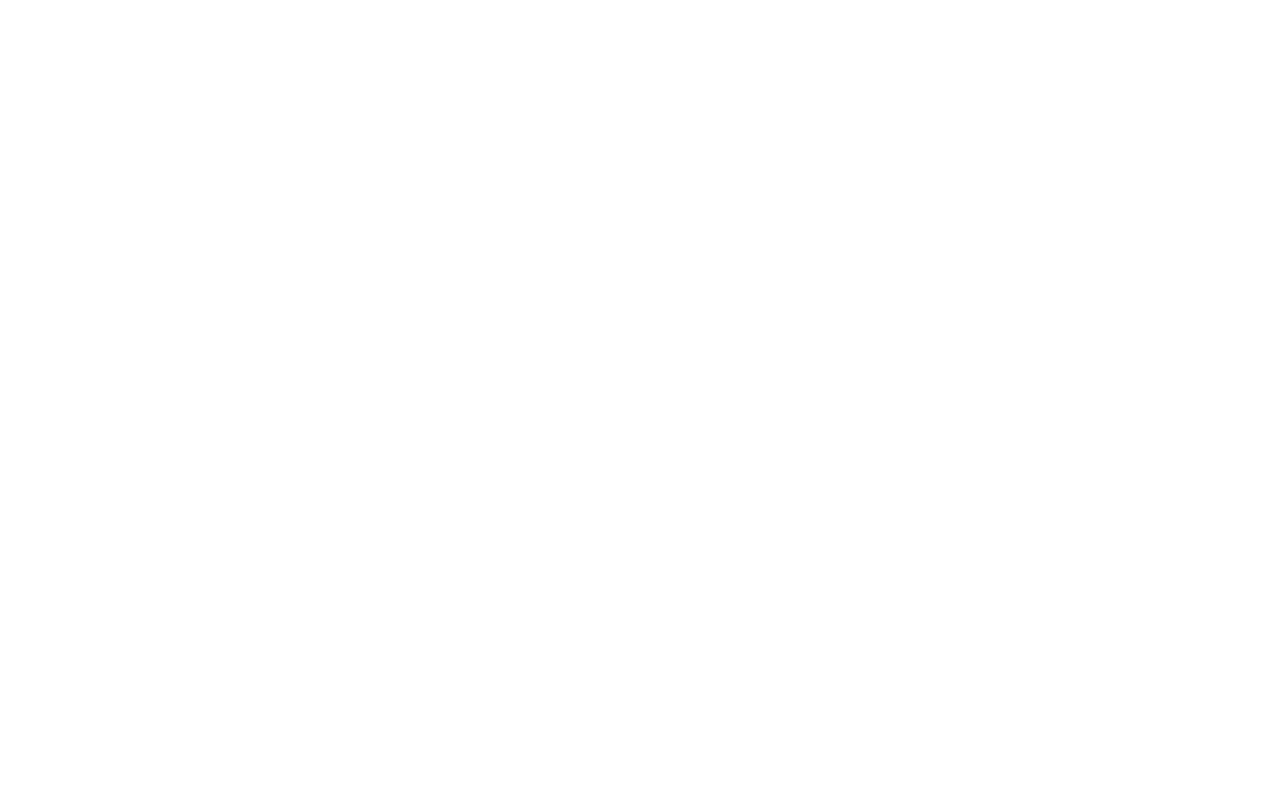
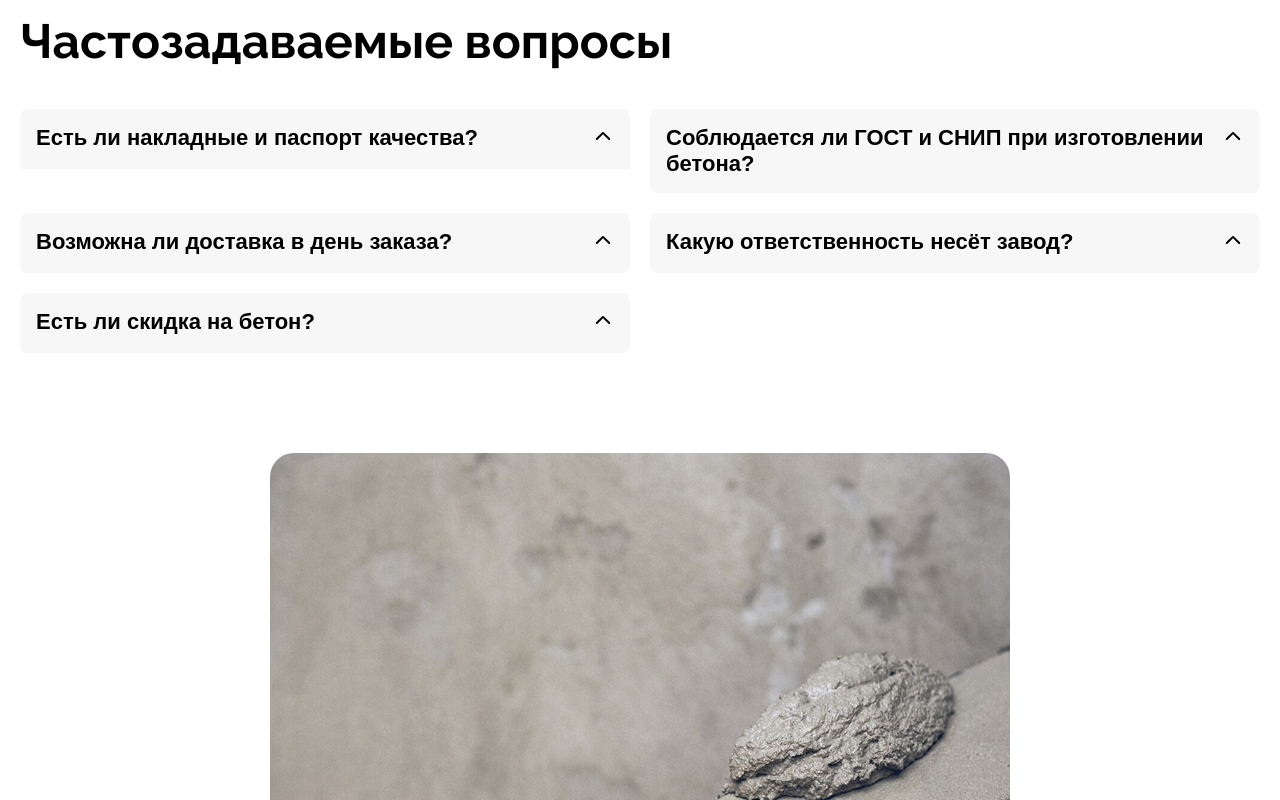
Before and after one commit to FARTIKw3/test1, a Next.js app: page / in a window 1280 px wide. Shown: the part 9320-10120 px from the top of the page. Before the commit the page ends 9213 px from the top, so only its background shows below. Built offline with nearby package versions, Linux system fonts and the light colour scheme.

Commit message:
finished:accordion

```diff
--- a/app/page.tsx
+++ b/app/page.tsx
@@ -7,6 +7,7 @@
 import { About } from "@/components/about";
 import { Delivery } from "@/components/delivery";
 import { ProjectSlider } from "@/components/completedprojects";
+import { Accordion } from "@/components/accordion";
 
 export default function Home() {
   return (
@@ -17,10 +18,12 @@
       <Form imageSrc="/barrels.jpg" imageAlt="barrels" />
       <Concrete />
       <Solution />
-      <Form imageSrc="/excavator.jpg" imageAlt="barrels" />
+      <Form imageSrc="/excavator.jpg" imageAlt="excavator" />
       <About />
       <Delivery />
       <ProjectSlider />
+      <Accordion />
+      <Form imageSrc="/shpatel.jpg" imageAlt="shpatel" />
     </>
   );
 }
--- /dev/null
+++ b/components/accordion/data.ts
@@ -0,0 +1,31 @@
+interface ItemAccordion {
+  title: string;
+  content: string;
+}
+export const accordionData: ItemAccordion[] = [
+  {
+    title: "Есть ли накладные и паспорт качества?",
+    content:
+      "Да, комплект будет у водителя, с неполным пакетом докуметов или их отсутствием мы не имеем права перевозить бетон",
+  },
+  {
+    title: "Соблюдается ли ГОСТ и СНИП при изготовлении бетона?",
+    content:
+      "Да, комплект будет у водителя, с неполным пакетом докуметов или их отсутствием мы не имеем права перевозить бетон",
+  },
+  {
+    title: "Возможна ли доставка в день заказа?",
+    content:
+      "Да, комплект будет у водителя, с неполным пакетом докуметов или их отсутствием мы не имеем права перевозить бетон",
+  },
+  {
+    title: "Какую ответственность несёт завод?",
+    content:
+      "Да, комплект будет у водителя, с неполным пакетом докуметов или их отсутствием мы не имеем права перевозить бетон",
+  },
+  {
+    title: "Есть ли скидка на бетон?",
+    content:
+      "Да, комплект будет у водителя, с неполным пакетом докуметов или их отсутствием мы не имеем права перевозить бетон",
+  },
+];
--- /dev/null
+++ b/components/accordion/index.tsx
@@ -0,0 +1,46 @@
+"use client";
+import { useState } from "react";
+import { accordionData } from "./data";
+import st from "./style.module.css";
+import clsx from "clsx";
+import { IoIosArrowUp } from "react-icons/io";
+
+export const Accordion = () => {
+  const [openIndex, setOpenIndex] = useState<number | null>(null);
+
+  const toggle = (index: number) => {
+    setOpenIndex(openIndex === index ? null : index);
+  };
+
+  return (
+    <div className={st.container}>
+      <h1 className={st.title}>Частозадаваемые вопросы</h1>
+      <div className={st.accordionList}>
+        {accordionData.map((item, i) => (
+          <div
+            className={clsx(st.accordionItem, {
+              [st.open]: openIndex === i,
+            })}
+            key={i}
+          >
+            <button className={st.accordionButton} onClick={() => toggle(i)}>
+              <span className={st.accordionTitle}>
+                {item.title}
+                <div className={clsx(st.arrow, openIndex === i && st.active)}>
+                  <IoIosArrowUp />
+                </div>
+              </span>
+            </button>
+            <div
+              className={clsx(st.accordionContent, {
+                [st.show]: openIndex === i,
+              })}
+            >
+              {item.content}
+            </div>
+          </div>
+        ))}
+      </div>
+    </div>
+  );
+};
--- /dev/null
+++ b/components/accordion/style.module.css
@@ -0,0 +1,72 @@
+.container {
+  padding-inline: 20px;
+  margin: 0 auto;
+  max-width: 1440px;
+}
+.title {
+  font-size: 48px;
+  margin-top: 100px;
+  margin-bottom: 40px;
+}
+.accordionList {
+  display: grid;
+  grid-template-columns: repeat(2, 1fr);
+  gap: 20px;
+  max-width: 100%;
+}
+.accordionItem {
+  border-radius: 8px;
+  overflow: hidden;
+  transition: all 0.3s ease;
+}
+.accordionButton {
+  max-width: 890px;
+  width: 100%;
+  text-align: left;
+  padding: 16px;
+  background: #f7f7f7;
+  font-size: 18px;
+  font-weight: 600;
+  border: none;
+  cursor: pointer;
+}
+.accordionTitle {
+  display: flex;
+  justify-content: space-between;
+  font-size: 22px;
+}
+.accordionContent {
+  max-height: 0;
+  overflow: hidden;
+  transition: max-height 0.3s ease, padding 0.3s ease;
+  padding: 0 16px;
+  background: #f7f7f7;
+  font-size: 16px;
+}
+.show {
+  max-height: 300px;
+  padding: 16px;
+}
+.arrow {
+  display: inline-block;
+  margin-left: 8px;
+  transition: transform 0.3s ease;
+}
+
+.arrow.active {
+  transform: rotate(180deg);
+}
+@media (max-width: 865px) {
+  .accordionList {
+    display: flex;
+    flex-direction: column;
+  }
+  .title {
+    font-size: 32px;
+  }
+}
+@media (max-width: 400px) {
+  .accordionTitle {
+    font-size: 18px;
+  }
+}
--- a/components/completedprojects/style.module.css
+++ b/components/completedprojects/style.module.css
@@ -1,5 +1,7 @@
 .wrapper {
-  padding: 40px 20px;
+  max-width: 1440px;
+  padding-inline: 20px;
+  margin: 100px auto 40px;
   position: relative;
   color: #000;
 }
@@ -14,6 +16,7 @@
   font-size: 18px;
   margin: 20px 0 40px;
   font-weight: 600;
+  color: #70787b;
 }
 
 .slide {
```
Also changed, not shown: public/shpatel.jpg (added).
